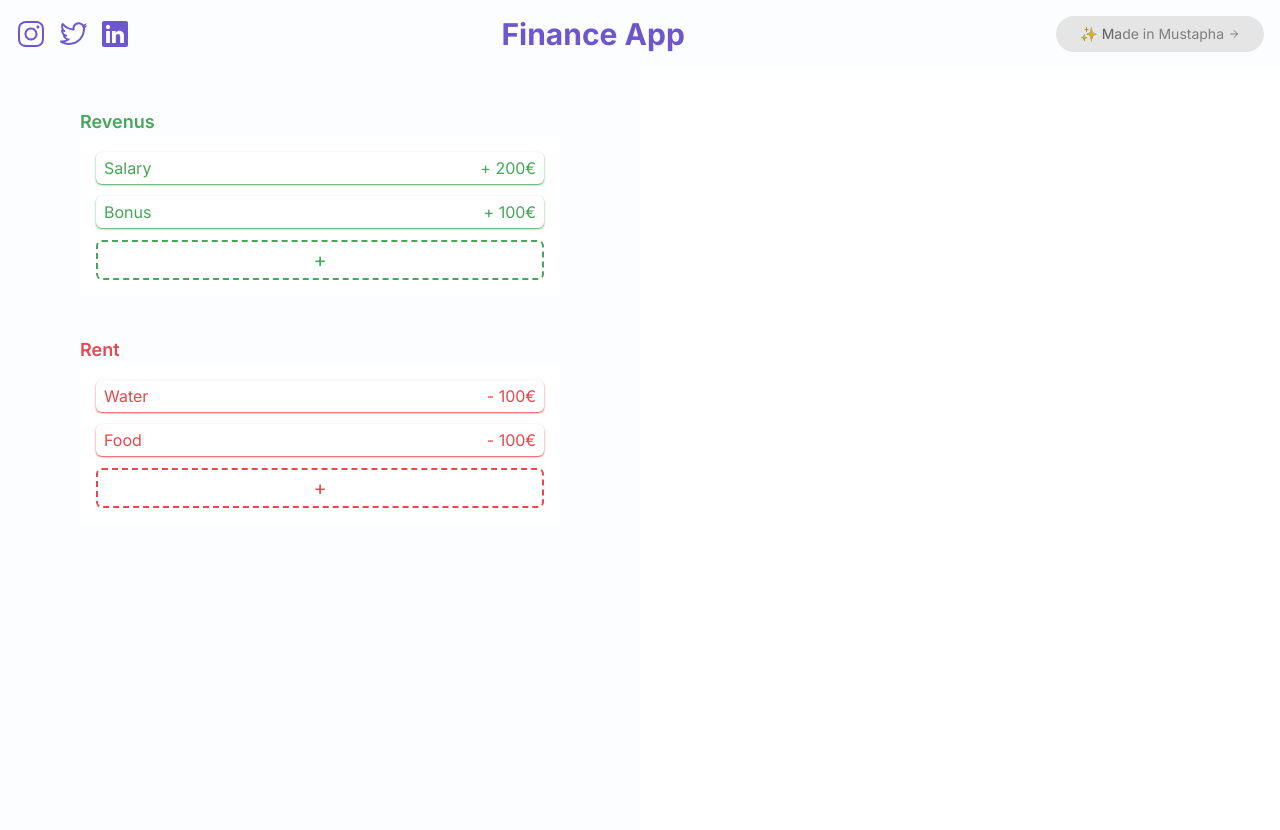
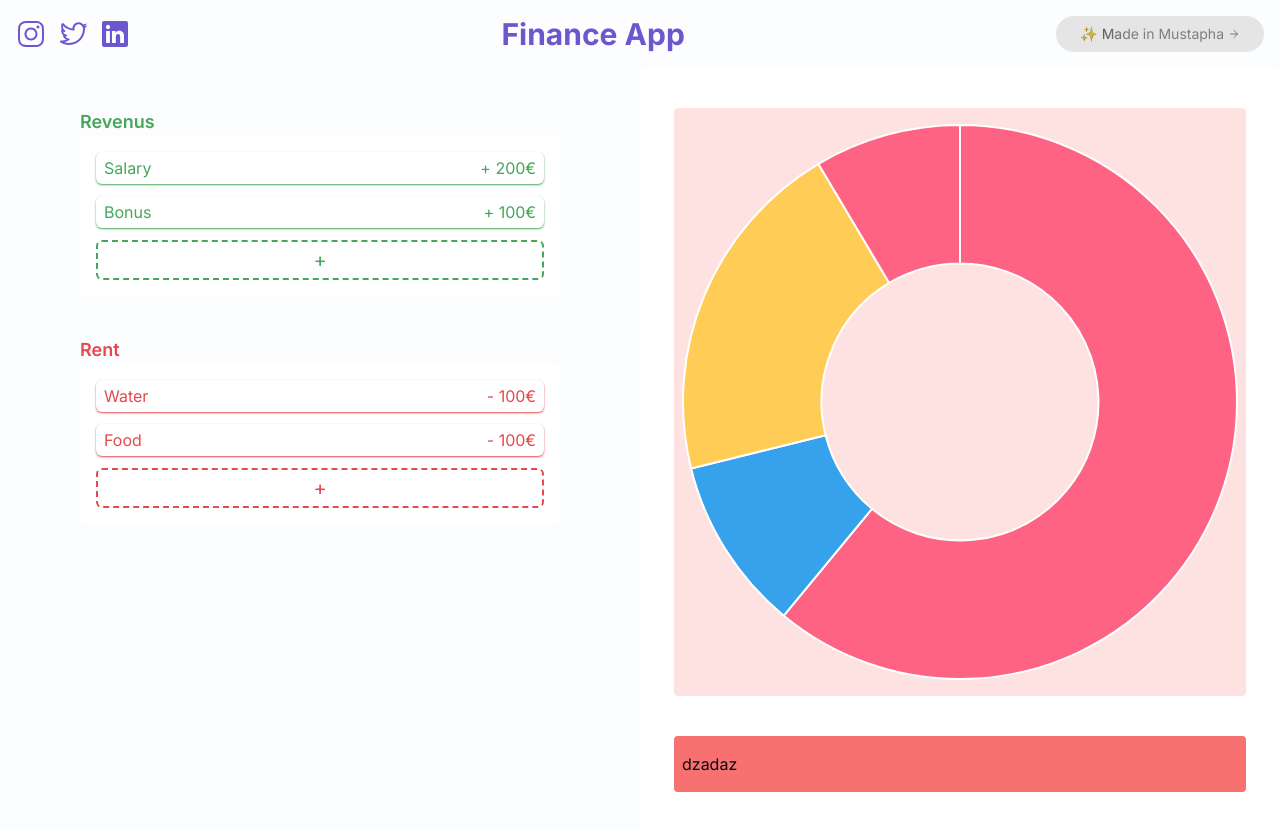
Before and after one commit to MussOo/FinanceApp, a Next.js app: page / in a window 1280 px wide. Shown: the top 830 px of the page. Built offline with nearby package versions, Linux system fonts and the light colour scheme.

Commit message:
add chart global view budget

```diff
--- a/package.json
+++ b/package.json
@@ -17,6 +17,7 @@
     "lucide-react": "^0.453.0",
     "next": "14.2.16",
     "react": "^18",
+    "react-chartjs-2": "^5.2.0",
     "react-dom": "^18",
     "react-redux": "^9.1.2",
     "tailwind-merge": "^2.5.4"
--- /dev/null
+++ b/src/components/DoughnutGraph.tsx
@@ -0,0 +1,28 @@
+import React from "react";
+import { Doughnut } from "react-chartjs-2";
+import { Chart, ArcElement } from "chart.js";
+Chart.register(ArcElement);
+
+function DoughnutGraph() {
+  const data = {
+    datasets: [
+      {
+        data: [300, 50, 100, 42],
+        backgroundColor: [
+          "rgb(255, 99, 132)",
+          "rgb(54, 162, 235)",
+          "rgb(255, 205, 86)",
+        ],
+        hoverOffset: 4,
+      },
+    ],
+  };
+
+  return (
+    <>
+      <Doughnut data={data} />
+    </>
+  );
+}
+
+export default DoughnutGraph;
--- a/src/components/Main.tsx
+++ b/src/components/Main.tsx
@@ -4,6 +4,7 @@ import CardExpense from "./CardExpense";
 import { useSelector } from "react-redux";
 import store from "@/context/store";
 import Slice from "@/context/reducer";
+import DoughnutGraph from "./DoughnutGraph";
 
 function Main() {
   const [new_item, setNewItem] = useState(undefined);
@@ -119,7 +120,12 @@ function Main() {
           return <CardExpense key={expense.id} data={expense} />;
         })}
       </div>
-      <div className="bg-white py-4 px-2 w-1/2 rounded-sm "></div>
+      <div className="bg-white py-10 px-2 w-1/2 rounded-sm flex flex-col gap-10 items-center">
+        <div className="w-11/12 bg-red-100 py-4 px-2 rounded-sm">
+          <DoughnutGraph />
+        </div>
+        <div className="w-11/12 bg-red-400 py-4 px-2 rounded-sm">dzadaz</div>
+      </div>
     </div>
   );
 }
```
Also changed, not shown: 1 other file (tests, documents, lock files or other folders).
